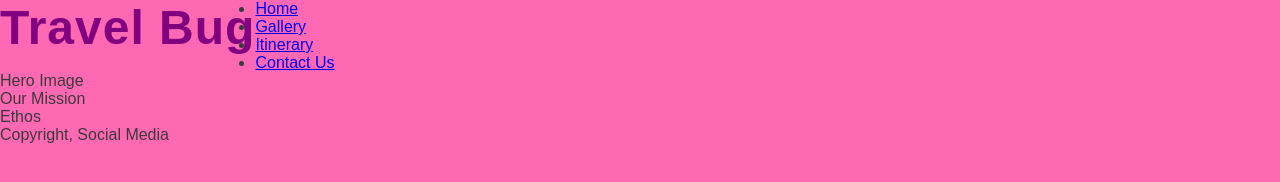
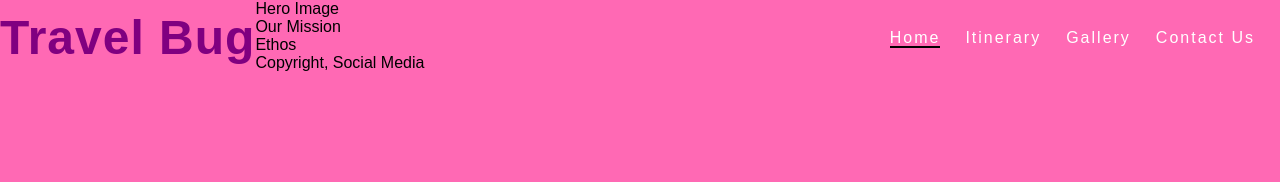
Before and after one commit to chloekeenan/project-1, a plain HTML site: page index.html in a window 1280 px wide. Drawn offline with Linux system fonts and the light colour scheme.

Commit message:
style navigation links with border bottom

```diff
--- a/assets/css/style.css
+++ b/assets/css/style.css
@@ -9,7 +9,7 @@ body {
      font-family: Arial, Helvetica, sans-serif;
     background-color: hotpink;
     font-weight: 300;
-    color: #3a3a3a;
+    color: black ;
 }
 
 h1, h2 {
@@ -23,3 +23,36 @@ h1, h2 {
     float:left;
     font-size: 300%;
 }
+
+#menu {
+    font-size: 100%;
+    letter-spacing: 2px;
+
+}
+
+#menu li {
+    float: right;
+    list-style-type: none;
+    margin-right: 25px;
+
+}
+
+#menu a {
+    text-decoration: none;
+    color: white;
+
+
+}
+
+#menu, #logo {
+    line-height: 75px;
+}
+
+#menu a:hover {
+    border-bottom: 2px solid black;
+
+}
+
+.active {
+    border-bottom: 2px solid black;
+}
--- a/index.html
+++ b/index.html
@@ -15,11 +15,11 @@
             <h1 id="logo">Travel Bug</h1>
         </a>
         <nav>
-            <ul>
-                <li><a href="index.html">Home</a></li>
+            <ul id="menu">
+                <li><a href="#">Contact Us</a></li>
                 <li><a href="#">Gallery</a></li>
                 <li><a href="#">Itinerary</a></li>
-                <li><a href="#">Contact Us</a></li>
+                <li><a href="index.html" class="active">Home</a></li>
             </ul>
         </nav>
     </header>
```
